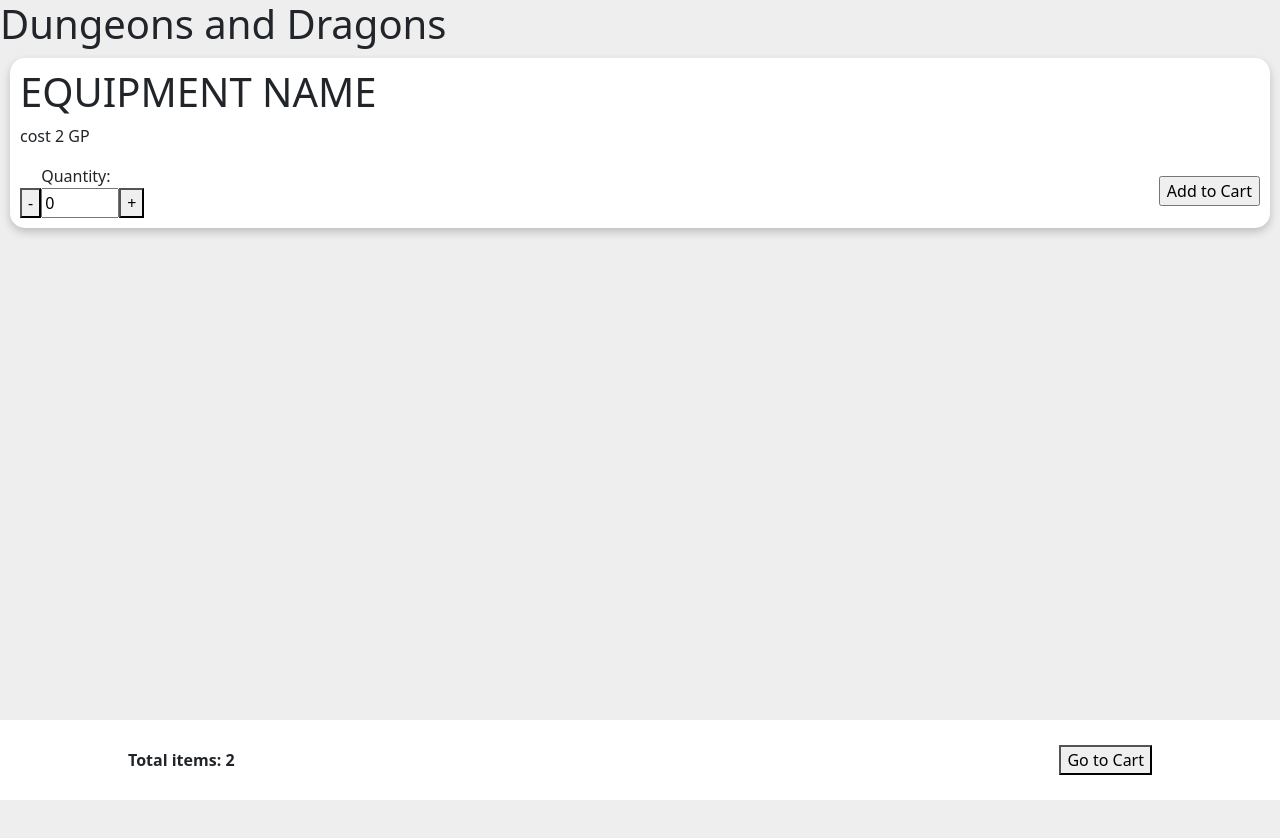
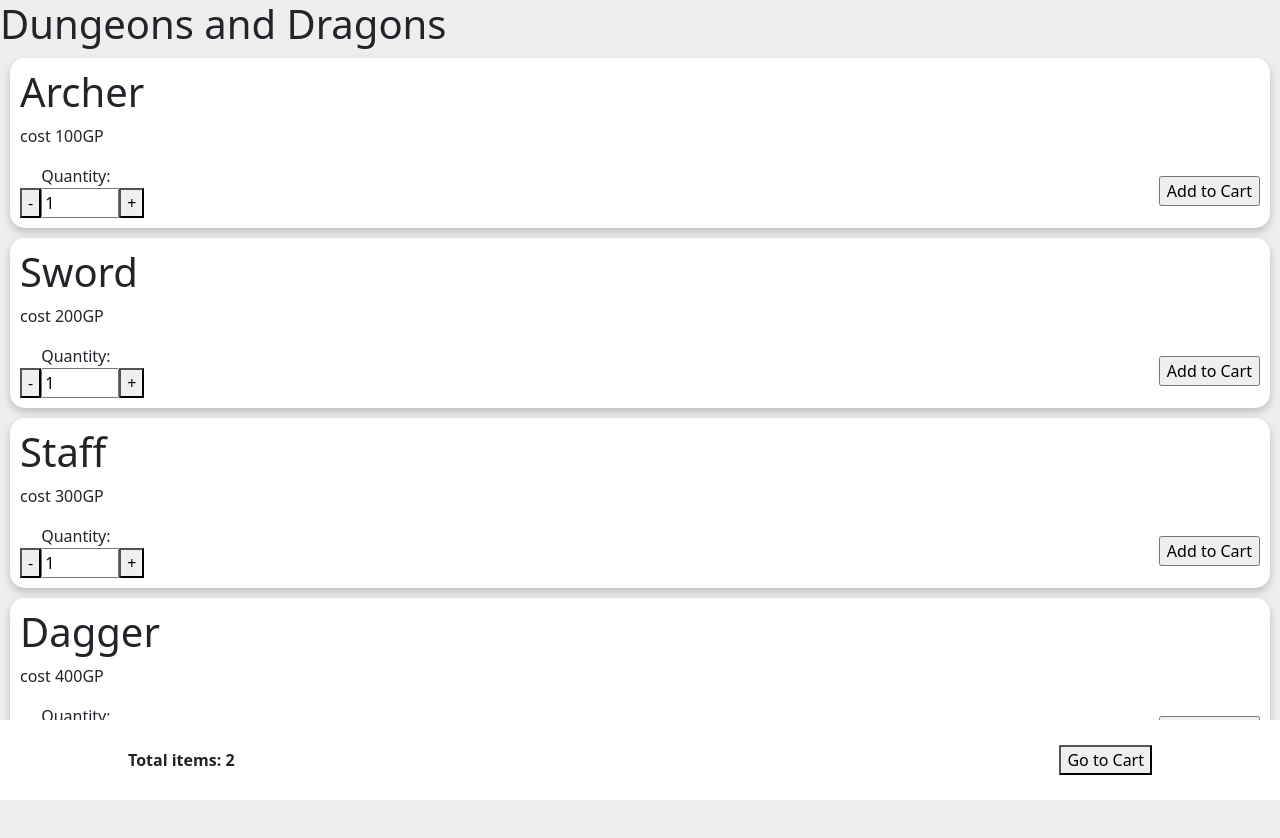
Before and after one commit to ryldale/Dungeons-and-Dragons-React, a React (Create React App) app: page / in a window 1280 px wide. Shown: the top 838 px of the page. Before the commit the page ends 800 px from the top, so only its background shows below. Built offline with nearby package versions, Linux system fonts and the light colour scheme.

Commit message:
feat: button increment and decrement

```diff
--- a/src/App.js
+++ b/src/App.js
@@ -5,14 +5,16 @@
 import { useReducer } from "react";
 import ItemReducer from "./modules/itemlist/reducer/reducer";
 import { ItemInit } from "./modules/itemlist/reducer/reducerInit";
+// import itemData from "./data";
 
 function App() {
+  // useReducer Parent - The state and dispatch must be pass along the children
   const [state, dispatch] = useReducer(ItemReducer, ItemInit);
   return (
     <div>
         <Navbar state={state} dispatch={dispatch}/>
       <Routes>
-        <Route path="/" element={<ItemListPage />} exact />
+        <Route path="/" element={<ItemListPage state={state} dispatch={dispatch}/>} exact />
       </Routes>
     </div>
   );
--- /dev/null
+++ b/src/data.js
@@ -0,0 +1,24 @@
+// const itemData = [
+//   {
+//     id: "e1",
+//     title: "Archer",
+//     cost: "100",
+//   },
+//   {
+//     id: "e2",
+//     title: "Sword",
+//     cost: "200",
+//   },
+//   {
+//     id: "e3",
+//     title: "Sword",
+//     cost: "200",
+//   },
+//   {
+//     id: "e4",
+//     title: "Dagger",
+//     cost: "200",
+//   },
+// ];
+
+// export default itemData;
--- a/src/modules/itemlist/components/Card.jsx
+++ b/src/modules/itemlist/components/Card.jsx
@@ -1,24 +1,56 @@
+import { useState } from "react";
 import classes from "../styles/Card.module.css";
 
-const Card = () => {
+const Card = ({ state, dispatch, item}) => {
+
+  const [quantity, setQuantity] = useState(1);
+
+  const increment = (e) => {
+    // (event) to stop the default action of an element from happening.
+    e.preventDefault();
+    setQuantity(quantity + 1)
+  };
+
+  const decrement = (e) => {
+    // (e) to stop the default action of an element from happening.
+    e.preventDefault();
+    setQuantity(quantity > 0 ? quantity - 1 : 0)
+  };
+
   return (
     <div className={`${classes.card} `}>
       <form>
-        <h1>EQUIPMENT NAME</h1>
+        <h1 id={item.id}>{item.title}</h1>
         <p>
-          cost <span>2 GP</span>
+          cost <span>{item.cost}</span>GP
         </p>
         <div className={`row`}>
-          <div className={`col-8 ${classes.displayFlex} ${classes.centerItems}`}>
-            <div><button>-</button></div>
+          <div
+            className={`col-8 ${classes.displayFlex} ${classes.centerItems}`}
+          >
+            <div>
+              <button onClick={decrement}>-</button>
+            </div>
             <div>
               <label for="quantity">Quantity:</label>
-              <input type="number" value="0" min="0" max="5"></input>
+              <input
+                type="number"
+                min="0"
+                max="5"
+                value={quantity}
+                onChange={e => setQuantity(e.target.value)}
+              />
             </div>
-            <div><button>+</button></div>
+            <div>
+              <button onClick={increment}>+</button>
+            </div>
           </div>
           <div className={`col-4 ${classes.displayFlex} ${classes.flexRight}`}>
-            <input type="submit" value="Add to Cart" className={`${classes.addBtn}`} />
+            <input
+              type="submit"
+              value="Add to Cart"
+              className={`${classes.addBtn}`}
+            />
           </div>
         </div>
       </form>
--- a/src/modules/itemlist/components/List.jsx
+++ b/src/modules/itemlist/components/List.jsx
@@ -1,7 +1,14 @@
 import Card from "./Card";
 
-const List = () => {
-  return <Card />;
+const List = ({ state, dispatch }) => {
+  return (
+    <>
+      {state.itemData.map((item, index) => (
+        // calls index for unique key and item for card compontent
+        <Card key={index} item={item} state={state} dispatch={dispatch} />
+      ))}
+    </>
+  );
 };
 
 export default List;
--- a/src/modules/itemlist/pages/item-list_page.jsx
+++ b/src/modules/itemlist/pages/item-list_page.jsx
@@ -1,14 +1,12 @@
+// import { useEffect } from "react";
+import List from "../components/List";
+import classes from "../styles/Item-list_page.module.css"
 
-import List from "../components/List";
-
-
-const ItemListPage = () => {
-
-
+const ItemListPage = ({ state, dispatch }) => {
   return (
-    <section>
+    <section className={classes.container}>
       <h1>Dungeons and Dragons</h1>
-      <List />
+      <List state={state} dispatch={dispatch} />
     </section>
   );
 };
--- a/src/modules/itemlist/reducer/reducer.js
+++ b/src/modules/itemlist/reducer/reducer.js
@@ -1,23 +1,77 @@
-const ItemReducer = (state,action) => {
-    switch (action.type){
-        case 'modalCart':{
-            const data = action.data
-            return{
+const ItemReducer = (state, action) => {
+  switch (action.type) {
+    case "modalCart": {
+      const data = action.data;
+      return {
+        // Current State
         ...state,
-                modalCart: data
-            }
+        modalCart: data,
+      };
     }
 
-        case 'test':{
-            console.log("It's working!")
-            return{
+    case "itemData": {
+      return {
+        // Current State
         ...state,
+        // spread syntax or spread operator in array
+        itemData: [...state.itemData],
+      };
     }
-        }
-        default:{
+    default: {
       return state;
     }
   }
-}
+};
 
-export default ItemReducer
+export default ItemReducer;
+
+// case "increment": {
+//     const { itemId } = action;
+//     console.log(itemId);
+//     const updatedItems = state.itemData.map((item) => {
+//       if (item.id === itemId) {
+//         return {
+//           ...item,
+//           count: item.count + 1,
+//         };
+//       }
+//       return item;
+//     });
+//     return {
+//       ...state,
+//       itemData: updatedItems,
+//     };
+//   }
+
+//   case "decrement": {
+//     const { itemId } = action;
+//     const updatedItems = state.itemData.map((item) => {
+//       if (item.id === itemId) {
+//         return {
+//           ...item,
+//           count: item.count > 0 ? item.count - 1 : 0,
+//         };
+//       }
+//       return item;
+//     });
+//     return {
+//       ...state,
+//       itemData: updatedItems,
+//     };
+//   }
+
+// case "increment": {
+//     return {
+//       // Current State
+//       ...state,
+//       count: state.count + 1,
+//     };
+//   }
+
+//   case "decrement": {
+//     return {
+//       // Current State
+//       ...state,
+//       count: state.count - 1,
+//     };
+//   }
--- a/src/modules/itemlist/reducer/reducerInit.js
+++ b/src/modules/itemlist/reducer/reducerInit.js
@@ -1,3 +1,29 @@
 export const ItemInit = {
-    modalCart: false
-}
+  modalCart: false,
+  count: 1,
+  itemData: [
+    {
+      id: "e1",
+      title: "Archer",
+      cost: "100",
+    },
+    {
+      id: "e2",
+      title: "Sword",
+      cost: "200",
+    },
+    {
+      id: "e3",
+      title: "Staff",
+      cost: "300",
+    },
+    {
+      id: "e4",
+      title: "Dagger",
+      cost: "400",
+    },
+  ],
+  cart: [
+    {id:'e1', title: 'Archer', quantity: 1}
+  ],
+};
--- /dev/null
+++ b/src/modules/itemlist/styles/Item-list_page.module.css
@@ -0,0 +1,3 @@
+.container{
+    padding: 0 0 80px 0;
+}
--- a/src/modules/navbar/components/navbar_section.jsx
+++ b/src/modules/navbar/components/navbar_section.jsx
@@ -2,7 +2,7 @@
 import { useEffect } from "react";
 import classes from "../styles/navbar.module.css";
 
-const Navbar = ({ state, dispatch}) => {
+const Navbar = ({ state, dispatch }) => {
   const overlay = () => {
     dispatch({ type: "modalCart", data: true });
   };
--- a/src/modules/navbar/styles/navbar.module.css
+++ b/src/modules/navbar/styles/navbar.module.css
@@ -5,7 +5,7 @@
   height: 5rem;
   align-items: center;
   justify-content: space-between;
-  position: absolute;
+  position: fixed;
   bottom: 0;
   width: 100%;
 }
```
Lines whose indentation alone changed are shown as unchanged.
